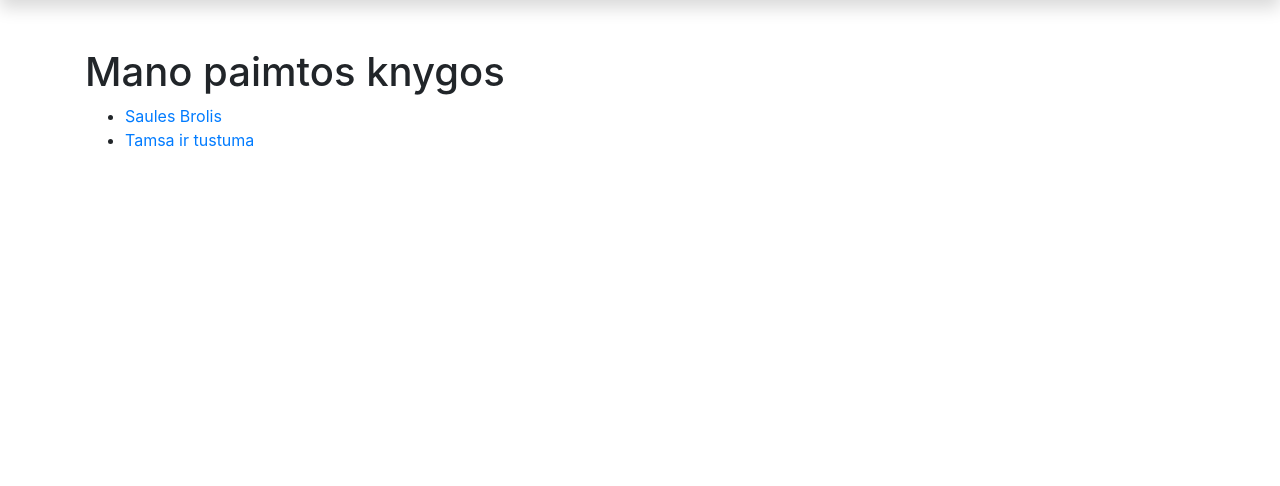
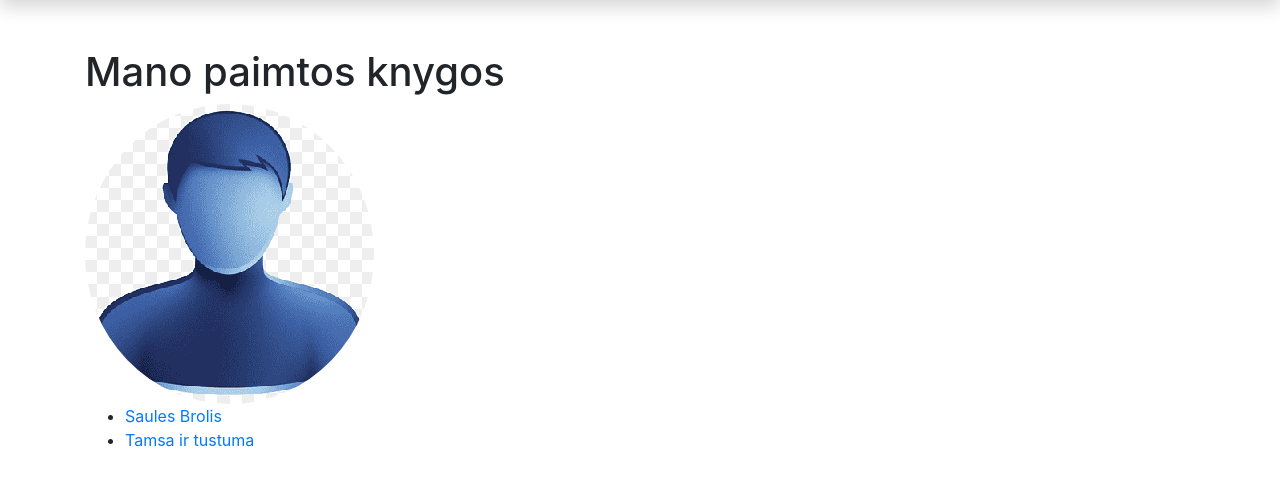
Before and after one commit to Vkasmakr/Code_Academy_Django, a Django app: page /library/mybooks/ in a window 1280 px wide. Shown: the part 66-552 px from the top of the page. Run offline with Django 4.2, Linux system fonts and the light colour scheme; a user stored in the database is signed in; data comes from the database, SQL or seed files in the repository; both versions use the stored data as it was after the commit; some libraries are stand-ins or nearby versions.

Commit message:
Minor fix on user_books.html and inclusion of user profile picture into Mybook

```diff
--- a/mysite/library/templates/user_books.html
+++ b/mysite/library/templates/user_books.html
@@ -2,11 +2,8 @@
 {% block content %}
 
 <h1>Mano paimtos knygos</h1>
+<img src="{{user.profilis.nuotrauka.url}}" class="rounded-circle account-mg">
 {% if bookinstance_list %}
-
-{%else%}
-<p>Siuo metu nesate paeme jokiu knygu</p>
-{%endif%}
 <ul>
     {% for bookinstance_obj in bookinstance_list %}
         <li class="{% if bookinstance_obj.is_overdue %}text-danger{%endif%}">
@@ -15,4 +12,7 @@
         </li>
     {%endfor%}
 </ul>
+{%else%}
+<p>Siuo metu nesate paeme jokiu knygu</p>
+{%endif%}
 {% endblock %}
```
Also changed, not shown: mysite/db.sqlite3.
